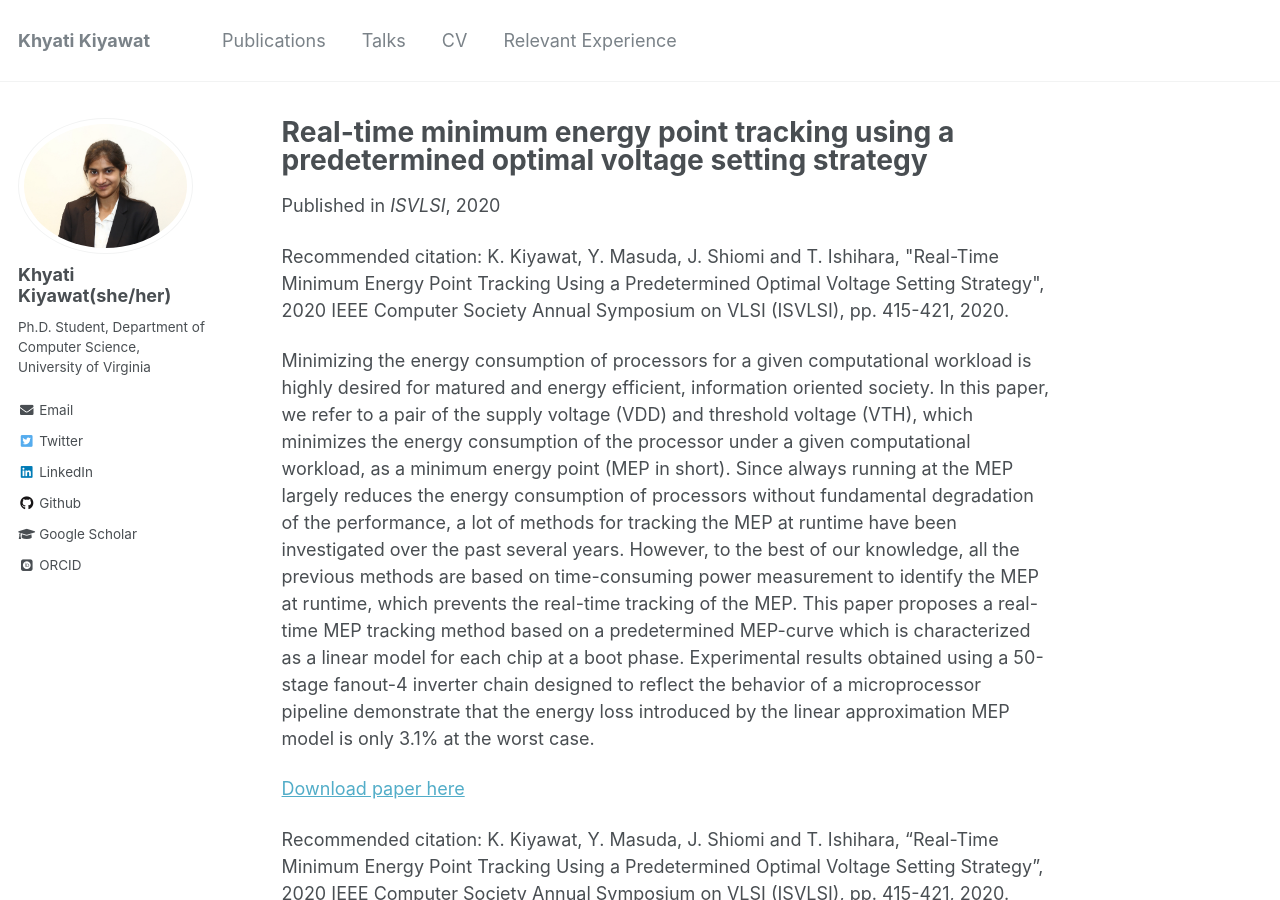
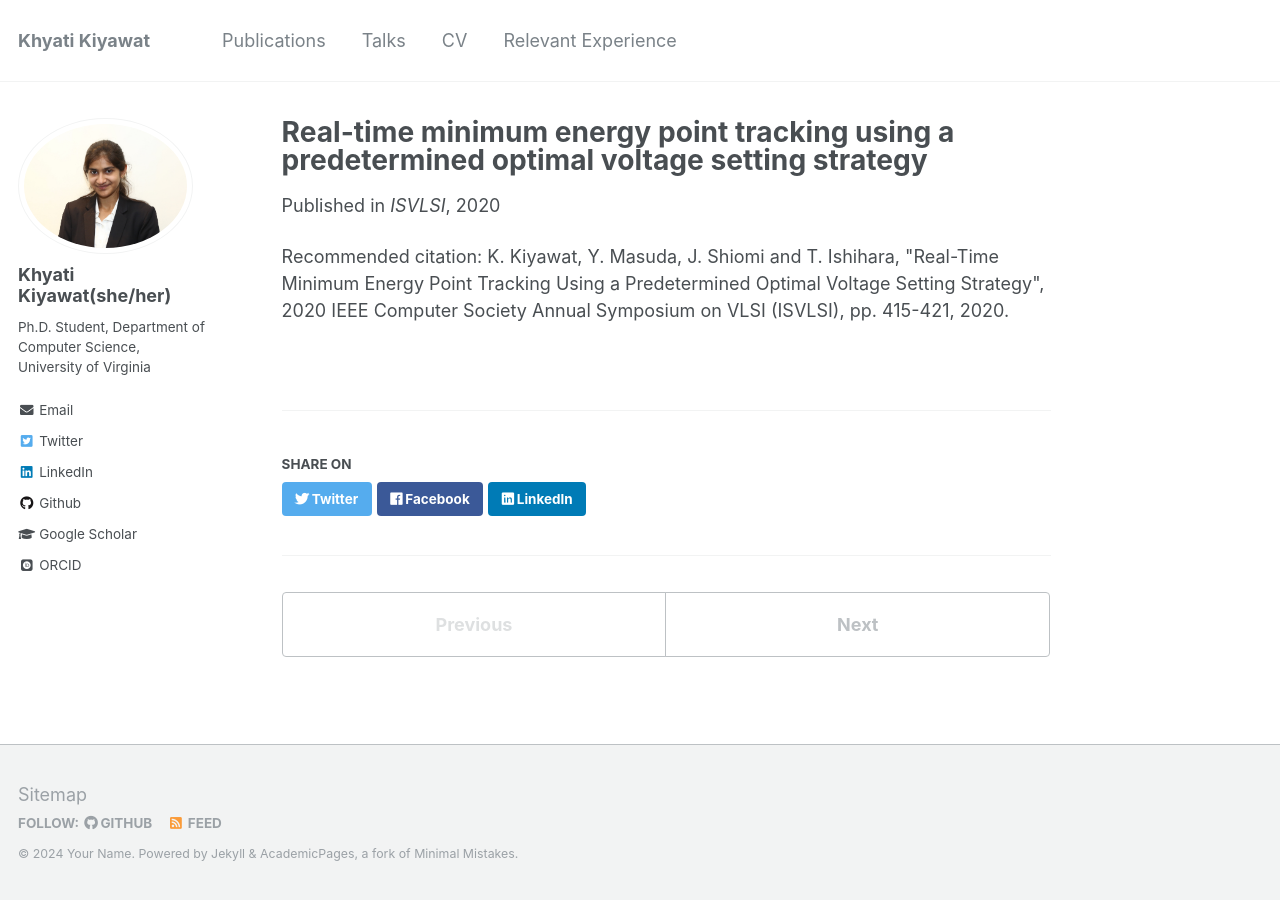
Before and after one commit to khyatikiyawat/khyatikiyawat.github.io, a Jekyll site: the page built from _publications/MEP.md, in a window 1280 px wide and 900 px high. Built offline with Jekyll 4.4.1, drawn with Linux system fonts in a browser that asks for light colours; some web fonts are replaced.

Commit message:
Update MEP.md

```diff
--- a/_publications/MEP.md
+++ b/_publications/MEP.md
@@ -8,8 +8,3 @@ venue: 'ISVLSI'
 paperurl: ''
 citation: 'K. Kiyawat, Y. Masuda, J. Shiomi and T. Ishihara, "Real-Time Minimum Energy Point Tracking Using a Predetermined Optimal Voltage Setting Strategy", 2020 IEEE Computer Society Annual Symposium on VLSI (ISVLSI), pp. 415-421, 2020.'
 ---
-Minimizing the energy consumption of processors for a given computational workload is highly desired for matured and energy efficient, information oriented society. In this paper, we refer to a pair of the supply voltage (VDD) and threshold voltage (VTH), which minimizes the energy consumption of the processor under a given computational workload, as a minimum energy point (MEP in short). Since always running at the MEP largely reduces the energy consumption of processors without fundamental degradation of the performance, a lot of methods for tracking the MEP at runtime have been investigated over the past several years. However, to the best of our knowledge, all the previous methods are based on time-consuming power measurement to identify the MEP at runtime, which prevents the real-time tracking of the MEP. This paper proposes a real-time MEP tracking method based on a predetermined MEP-curve which is characterized as a linear model for each chip at a boot phase. Experimental results obtained using a 50-stage fanout-4 inverter chain designed to reflect the behavior of a microprocessor pipeline demonstrate that the energy loss introduced by the linear approximation MEP model is only 3.1% at the worst case.
-
-[Download paper here](http://academicpages.github.io/files/Real-Time_Minimum_Energy_Point_Tracking_Using_a_Predetermined_Optimal_Voltage_Setting_Strategy.pdf)
-
-Recommended citation: K. Kiyawat, Y. Masuda, J. Shiomi and T. Ishihara, "Real-Time Minimum Energy Point Tracking Using a Predetermined Optimal Voltage Setting Strategy", 2020 IEEE Computer Society Annual Symposium on VLSI (ISVLSI), pp. 415-421, 2020.
```
